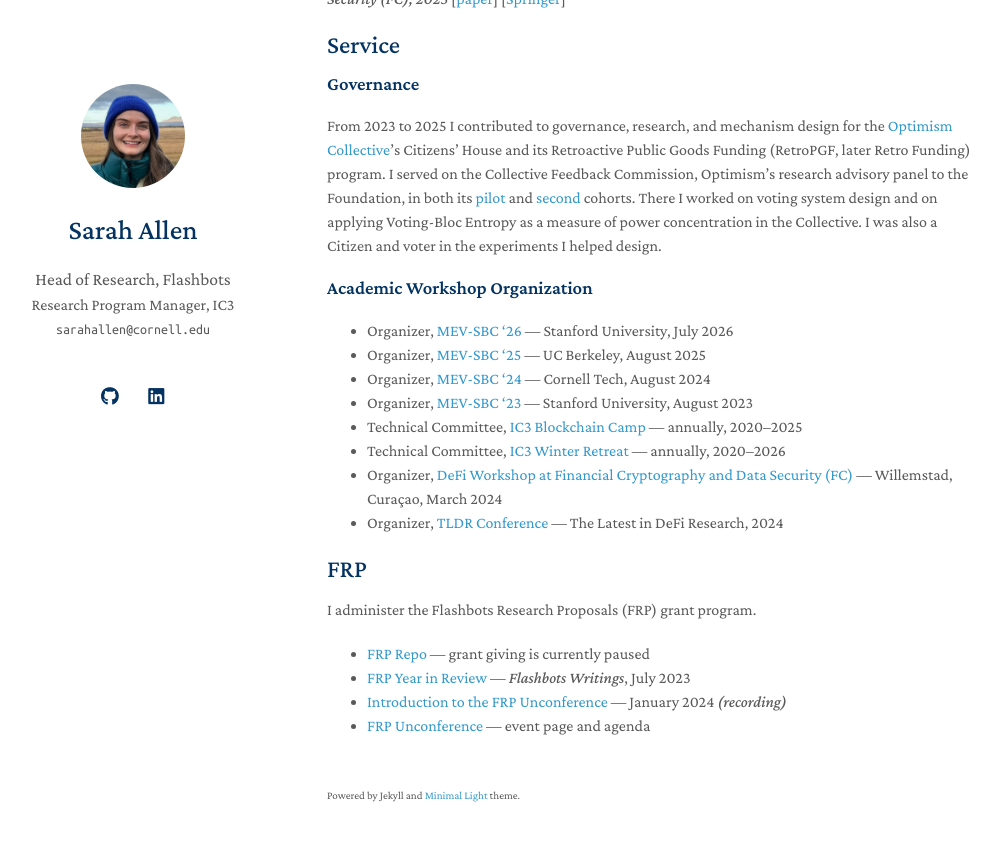
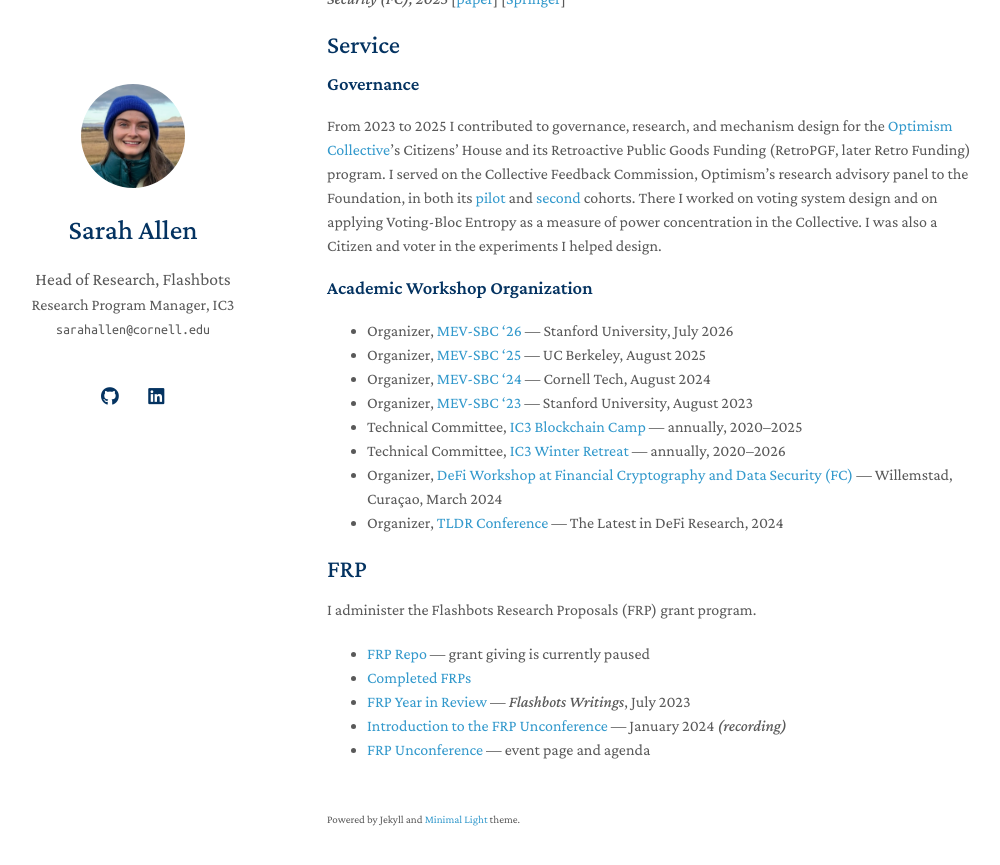
Before and after one commit to Bandeirainveste/bandeirainveste.github.io, a Jekyll site: the page built from index.md, in a window 1280 px wide and 900 px high, scrolled down 1532 px. Shown: the top 865 px of the window, without its empty margins (143-1143 px from the left). Built offline with Jekyll 4.4.1, drawn with Linux system fonts in a browser that asks for light colours; a style sheet for code colours, icons or effects is not loaded; our own code applies the rules of GitHub Pages for plain Markdown files.

Commit message:
Update index.md

```diff
--- a/index.md
+++ b/index.md
@@ -109,6 +109,7 @@
 I administer the Flashbots Research Proposals (FRP) grant program.
 
 - [FRP Repo](https://github.com/flashbots/mev-research/tree/main) — grant giving is currently paused
+- [Completed FRPs](https://github.com/flashbots/mev-research/tree/main/FRPs/completed)
 - [FRP Year in Review](https://writings.flashbots.net/frp-year-in-review) — *Flashbots Writings*, July 2023
 - [Introduction to the FRP Unconference](https://www.youtube.com/watch?v=xyukZ98OKbY) — January 2024 *(recording)*
 - [FRP Unconference](https://collective.flashbots.net/t/frp-unconference/2969) — event page and agenda
```
